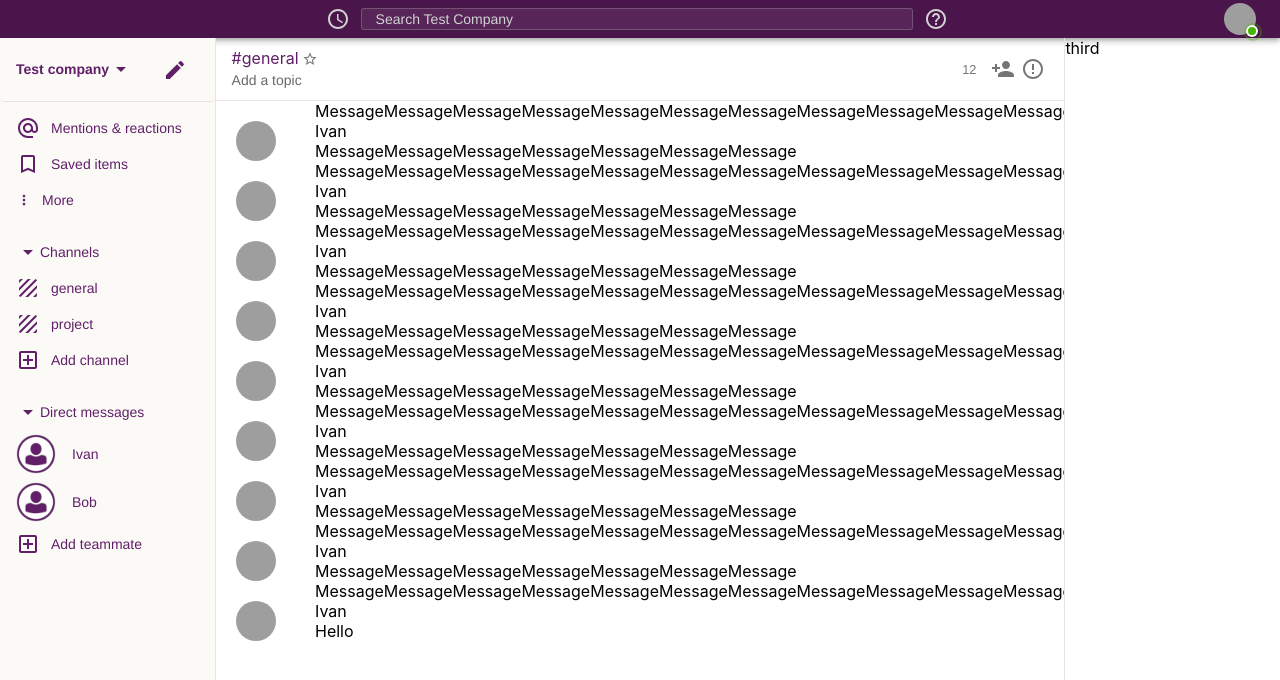
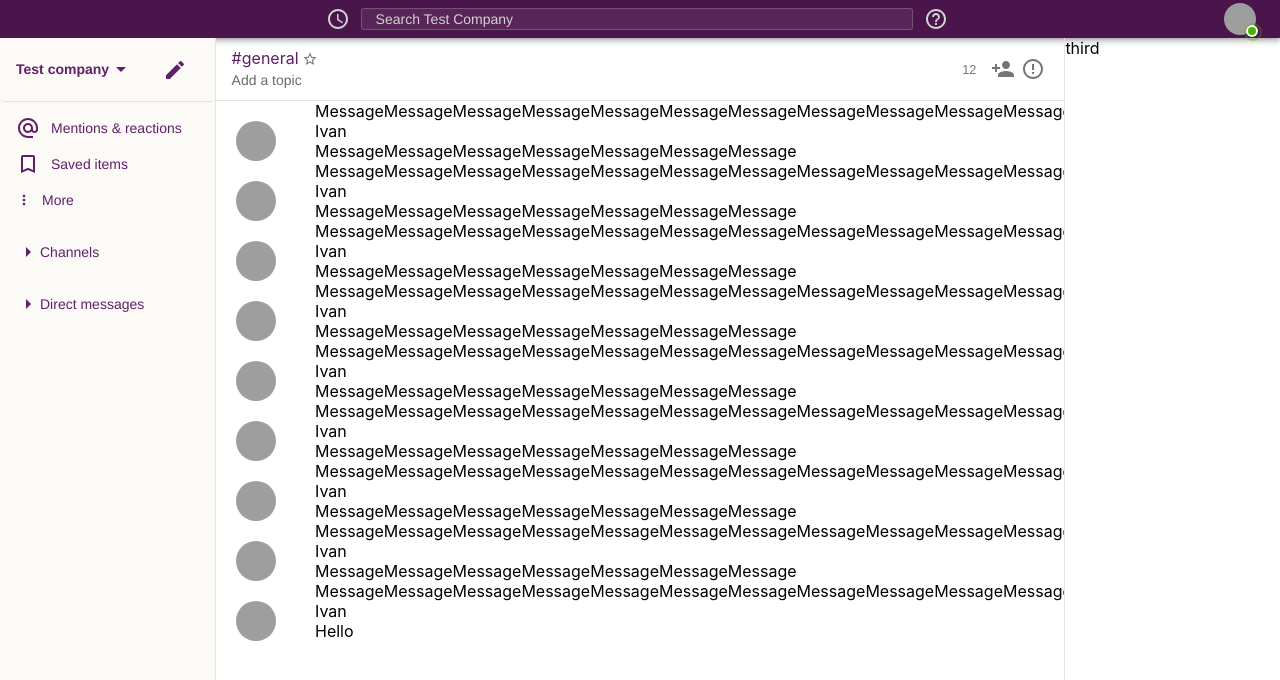
Before and after one commit to Hope-creator/react-slackclone, a React (Create React App) app: page / in a window 1280 px wide. Shown: the top 680 px of the page. Built offline with nearby package versions, Linux system fonts and the light colour scheme; grey boxes are pictures that could not be loaded.

Commit message:
Change list to closed on initial

```diff
--- a/src/components/NestedList.tsx
+++ b/src/components/NestedList.tsx
@@ -34,7 +34,7 @@ export const NestedList: React.FC<NestedListProps> = ({
   children,
 }: NestedListProps): React.ReactElement => {
   const classes = useStyles();
-  const [open, setOpen] = React.useState<boolean>(true);
+  const [open, setOpen] = React.useState<boolean>(false);
 
   const handleClick = () => {
     setOpen(!open);
```
